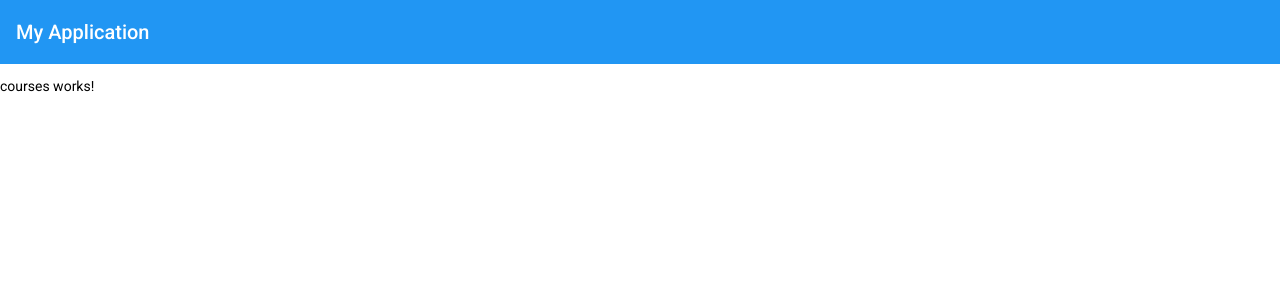
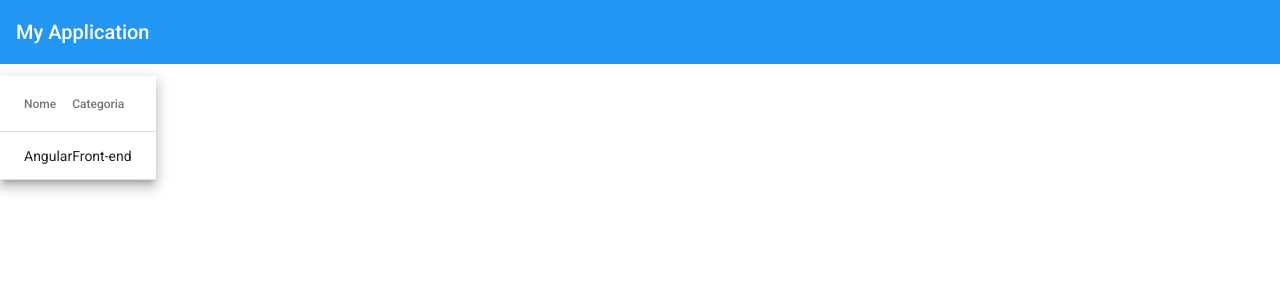
Before and after one commit to WillianFarias/crud-angular, an Angular app: page /courses in a window 1280 px wide. Shown: the top 300 px of the page. Built offline with nearby package versions, Linux system fonts and the light colour scheme.

Commit message:
implementacao da tabela de cursos

```diff
--- a/src/app/courses/courses.module.ts
+++ b/src/app/courses/courses.module.ts
@@ -1,5 +1,6 @@
+import { CommonModule } from '@angular/common';
 import { NgModule } from '@angular/core';
-import { CommonModule } from '@angular/common';
+import { MatTableModule } from '@angular/material/table';
 
 import { CoursesRoutingModule } from './courses-routing.module';
 import { CoursesComponent } from './courses/courses.component';
@@ -11,7 +12,8 @@
   ],
   imports: [
     CommonModule,
-    CoursesRoutingModule
+    CoursesRoutingModule,
+    MatTableModule
   ]
 })
 export class CoursesModule { }
--- a/src/app/courses/courses/courses.component.html
+++ b/src/app/courses/courses/courses.component.html
@@ -1 +1,17 @@
-<p>courses works!</p>
+<table mat-table [dataSource]="courses" class="mat-elevation-z8 demo-table">
+
+  <!-- Name Column -->
+  <ng-container matColumnDef="name">
+    <th mat-header-cell *matHeaderCellDef> Nome </th>
+    <td mat-cell *matCellDef="let course"> {{course.name}} </td>
+  </ng-container>
+
+  <!-- Name Column -->
+  <ng-container matColumnDef="category">
+    <th mat-header-cell *matHeaderCellDef> Categoria </th>
+    <td mat-cell *matCellDef="let course"> {{course.category}} </td>
+  </ng-container>
+
+  <tr mat-header-row *matHeaderRowDef="displayedColumns"></tr>
+  <tr mat-row *matRowDef="let row; columns: displayedColumns;"></tr>
+</table>
--- a/src/app/courses/courses/courses.component.ts
+++ b/src/app/courses/courses/courses.component.ts
@@ -1,4 +1,5 @@
 import { Component, OnInit } from '@angular/core';
+import { Course } from '../model/course';
 
 @Component({
   selector: 'app-courses',
@@ -7,7 +8,12 @@
 })
 export class CoursesComponent implements OnInit {
 
-  constructor() { }
+  courses: Course[] = [{_id: '1', name: 'Angular', category: 'Front-end'}];
+  displayedColumns = ['name', 'category'];
+
+  constructor() {
+    //this.courses = [];
+  }
 
   ngOnInit(): void {
   }
--- /dev/null
+++ b/src/app/courses/model/course.ts
@@ -0,0 +1,5 @@
+export interface Course {
+  _id: string;
+  name: string;
+  category: string;
+}
--- a/tsconfig.json
+++ b/tsconfig.json
@@ -25,6 +25,7 @@
     "enableI18nLegacyMessageIdFormat": false,
     "strictInjectionParameters": true,
     "strictInputAccessModifiers": true,
-    "strictTemplates": true
+    "strictTemplates": true,
+    "enableIvy": true
   }
 }
```
